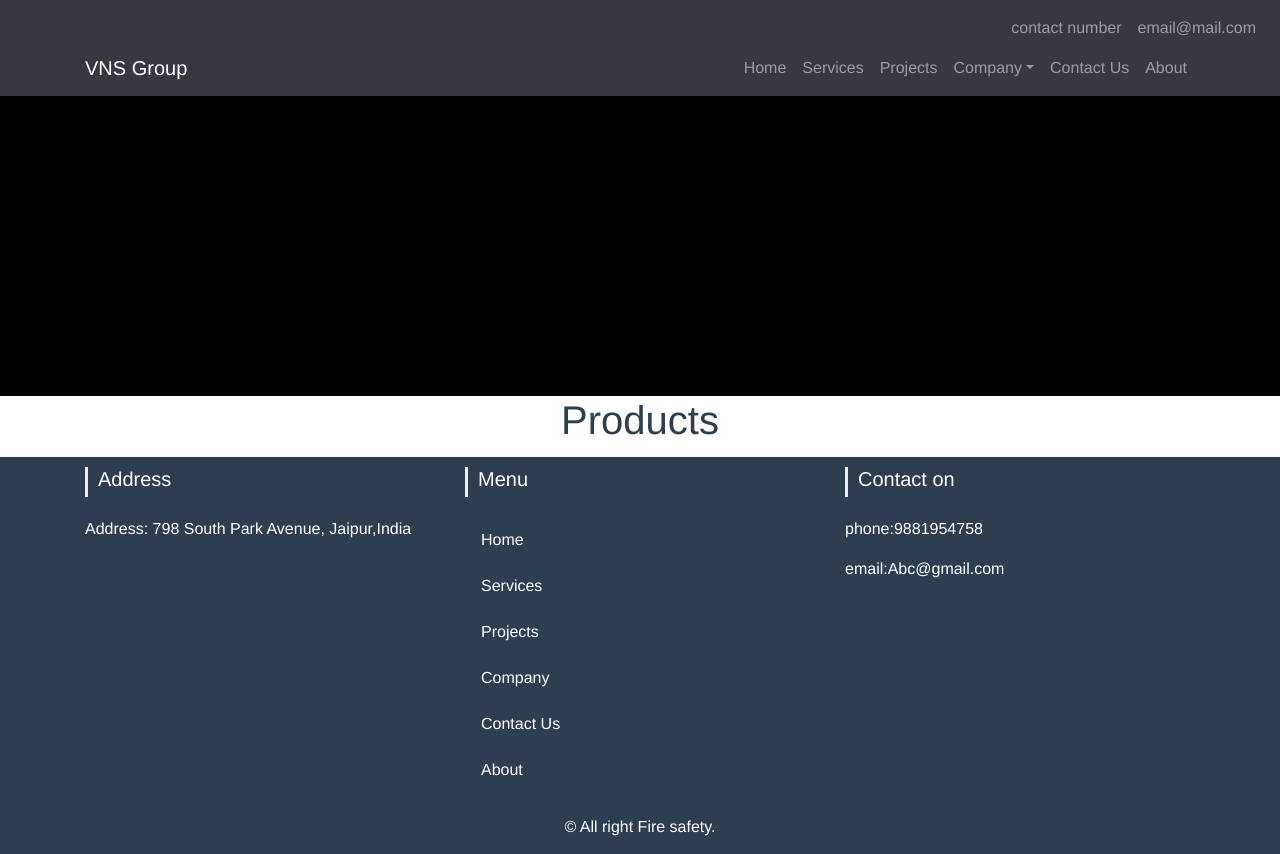
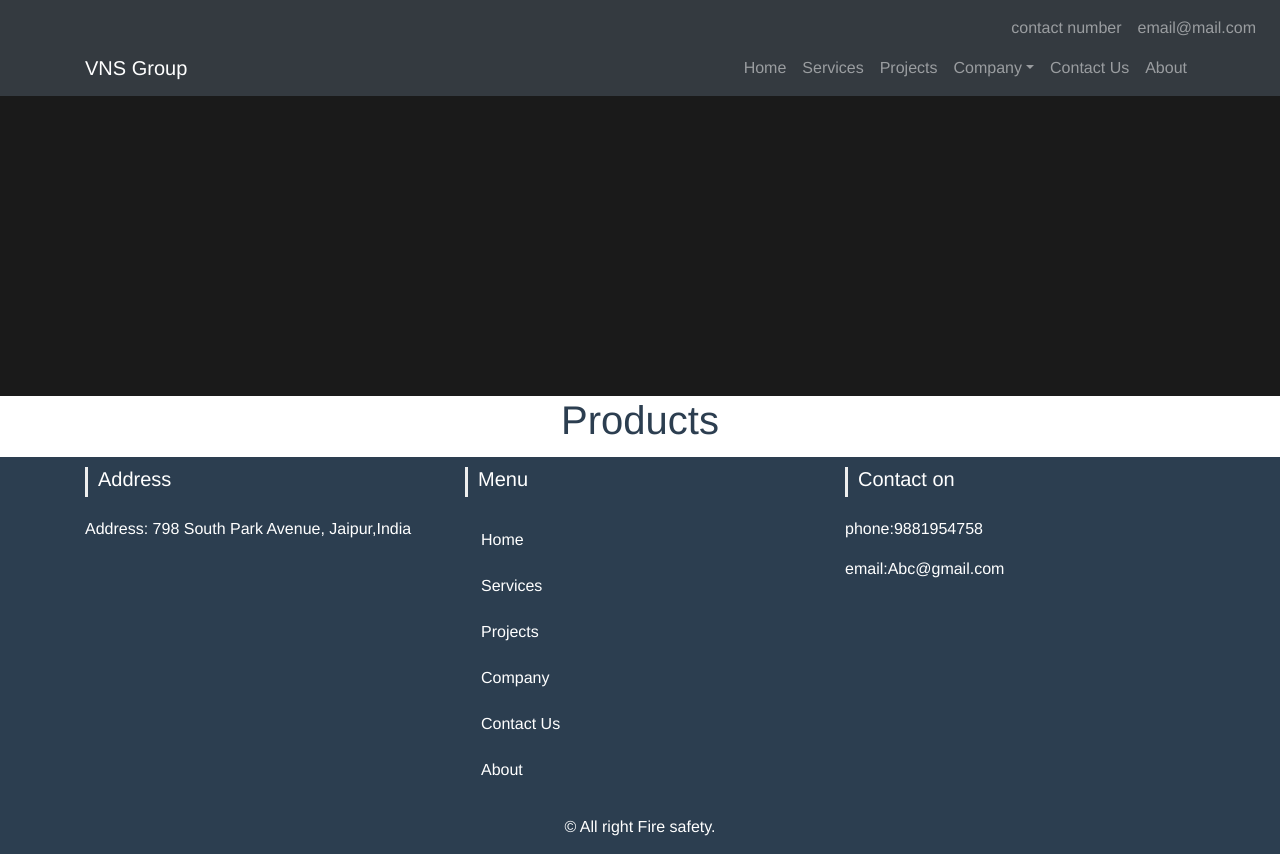
Before and after one commit to sohamtamboli/vns-group-vue, a Vue app: page /subproducts in a window 1280 px wide. Built offline with nearby package versions, Linux system fonts and the light colour scheme.

Commit message:
color update

```diff
--- a/src/views/subproducts.vue
+++ b/src/views/subproducts.vue
@@ -35,7 +35,7 @@
 
 <style lang="css" scoped>
 	.intro-div {
-		background-color: black;
+		background-color: #1a1a1a;
 		height: 300px;
 		display: flex;
 		justify-content: center;
```
